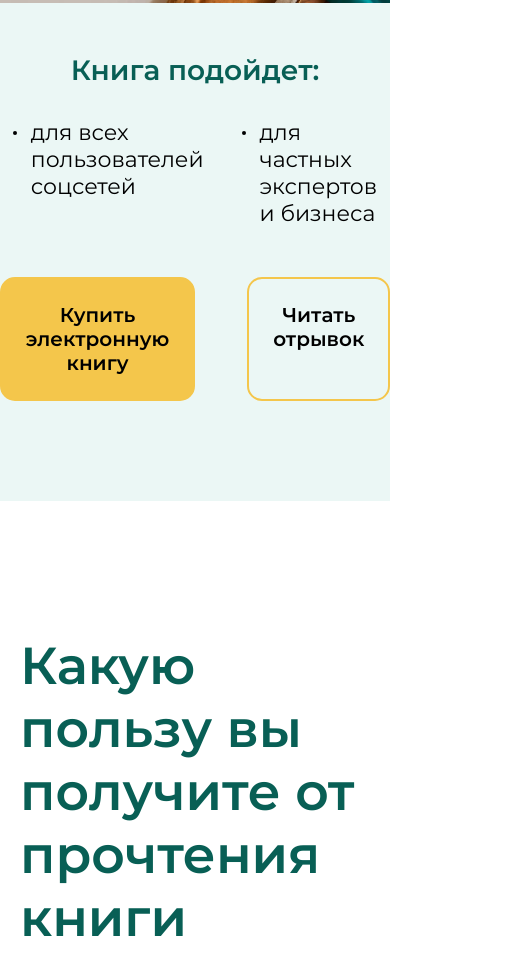
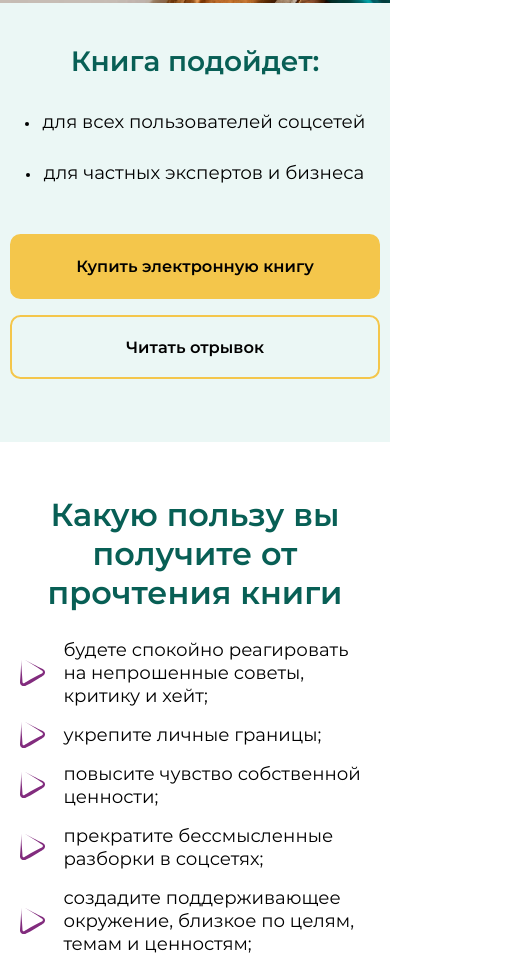
Before and after one commit to zsline/virtuoz, a plain HTML site: page index.html in a window 390 px wide. Shown: the part 499-1452 px from the top of the page, 520 px wide, since content can reach past the window. Drawn offline with nearby package versions, Linux system fonts and the light colour scheme; files whose address does not match are found by name.

Commit message:
14-07-24-11

```diff
--- a/css/style.css
+++ b/css/style.css
@@ -65,7 +65,7 @@ body, html, ul, li{
 
 body{
     font-family: "Montserrat", sans-serif;
-    font-size: 22px;
+    font-size: clamp(1.13rem, calc(1.03rem + 0.48vw), 1.38rem);
 }
 p{
     margin: 8px 0;
@@ -83,7 +83,7 @@ h1{
     color: var(--green);
 }
 h2{
-    font-size: 52px;
+    font-size: clamp(1.88rem, calc(1.35rem + 2.63vw), 3.25rem);
     font-weight: 600;
     color: var(--green);
 }
@@ -150,7 +150,7 @@ h2{
 }
 
 .whom{
-    padding: 50px 0 100px;
+    padding: clamp(2.5rem, calc(2.26rem + 1.2vw), 3.13rem) 0 clamp(3.75rem, calc(2.79rem + 4.78vw), 6.25rem);
     background-color: var(--blue);
 }
 .whom__title{
@@ -187,10 +187,10 @@ h2{
     margin-top: 38px;
 }
 .benefit{
-    padding: 90px 0;
+    padding: clamp(1.25rem, calc(-0.42rem + 8.37vw), 5.63rem) 0;
 }
 .benefit h2{
-    max-width: 790px;
+    max-width: clamp(26.25rem, calc(17.4rem + 44.26vw), 49.38rem);
 }
 .benefit__wrapper{
     display: flex;
@@ -204,7 +204,7 @@ h2{
     justify-content: center;
     align-items: center;
     padding: 13px 53px 13px 13px;
-    font-size: 21px;
+    font-size: clamp(1.13rem, calc(1.05rem + 0.36vw), 1.31rem);
 }
 .benefit__item p{
     text-align: center;
@@ -214,7 +214,7 @@ h2{
 
 .experts{
     padding: 90px 0 100px;
-    font-size: 28px;
+    font-size: clamp(1.38rem, calc(1.23rem + 0.72vw), 1.75rem);
     font-weight: 600;
 }
 .experts__item{
@@ -231,7 +231,7 @@ h2{
     position: absolute;
     content: '';
     top: -48px;
-    left: 72%;
+    right: 7%;
     width: 63px;
     height: 58px;
     background-image: url(../img/Capa_1.svg);
@@ -301,7 +301,7 @@ h2{
     position: relative;
     background-image: url(../img/quote.svg);
     background-repeat: no-repeat;
-    background-size: cover;
+    background-size: contain;
     width: 100%;
     background-position: center;
     padding-bottom: 28px;
@@ -607,12 +607,12 @@ padding: 0 0 80px;
 }
 
 .btn{
-    padding: 24px;
-    border-radius: 15px;
+    padding: clamp(1.25rem, calc(1.15rem + 0.48vw), 1.5rem);
+    border-radius: clamp(0.63rem, calc(0.51rem + 0.6vw), 0.94rem);
     border: 2px solid  var(--yellow);
     background-color: var(--yellow);
     color: black;
-    font-size: 20px;
+    font-size: clamp(1rem, calc(0.9rem + 0.48vw), 1.25rem);
     font-weight: 600;
     text-align: center;
     transition: all 0.3s;
@@ -687,19 +687,21 @@ padding: 0 0 80px;
 }
 .big-list li{
     position: relative;
-    padding-left: 60px;
+    padding-left: clamp(2.63rem, calc(2.22rem + 2.03vw), 3.69rem);
     margin-bottom: 16px;
 }
 .big-list li::after{
     position: absolute;
     content: '';
-    width: 33px;
-    height: 35px;
+    width: clamp(1.56rem, calc(1.37rem + 0.96vw), 2.06rem);
+    height: clamp(1.66rem, calc(1.45rem + 1.02vw), 2.19rem);
     left: 0;
     /* top: -2px; */
     top: 50%;
     transform: translateY(-50%);
     background-image: url(../img/list.svg);
+    background-size: contain;
+    background-repeat: no-repeat;
 }
 .green{
     background: linear-gradient(180deg, rgba(8,95,85,1) 0%, rgba(8,95,85,0.7) 100%);
@@ -737,6 +739,17 @@ padding: 0 0 80px;
     .hero-home .subtitle {
         max-width: 472px;
     }
+    .benefit__wrapper{
+        flex-direction: column-reverse;
+    }
+    .benefit__wrapper .half{
+        width: 100%;
+        margin: 0 auto;
+
+    }
+    .experts__dec::after{
+        right: -5%;
+    }
 }
 
 
@@ -752,7 +765,7 @@ padding: 0 0 80px;
         transform: translateY(-100%);
         background-color: rgba(255, 255, 255, 0.9);
         padding: 42px;
-        transition: all 0.5s ease-out;
+        transition: all 0.3s ease-out;
         z-index: 999;
     }
     .header__nav.open{
@@ -772,8 +785,44 @@ padding: 0 0 80px;
     .hero-home .subtitle {
         max-width: 426px;
     }
+    .whom ul{
+        flex-direction: column;
+        align-items: center;
+        gap: 16px;
+    }
+    .whom__btns{
+        flex-direction: column;
+        align-items: center;
+        gap: 16px;
+    }
+    .benefit__item:nth-child(2){
+        padding: 0;
+    }
+    .experts__item{
+        display: block;
+        max-width: 500px;
+        width: 70%;
+        margin: 0 auto 50px;
+        text-align: center;
+    }
+    .experts__dec::after{
+        display: none;
+    }
  }
 
 @media (max-width: 575.98px) {
-
+    .benefit h2{
+        text-align: center;
+    }
+    .experts__item{
+        width: 80%;
+    }
+    .experts__item img{
+        width: 100%;
+    }
+    .experts__wrapper a{
+        width: auto;
+        text-align:center;
+        text-wrap: balance;
+    }
 }
```
